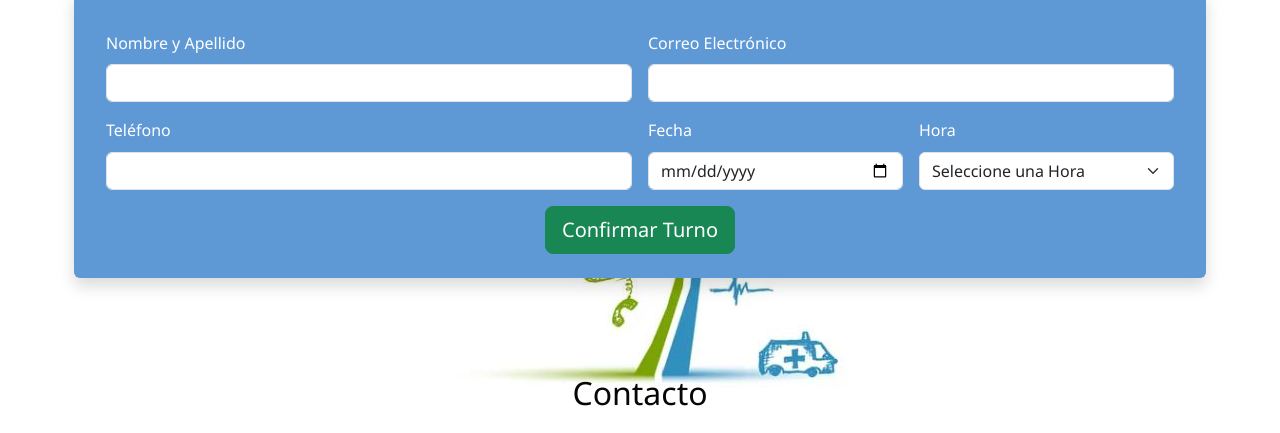
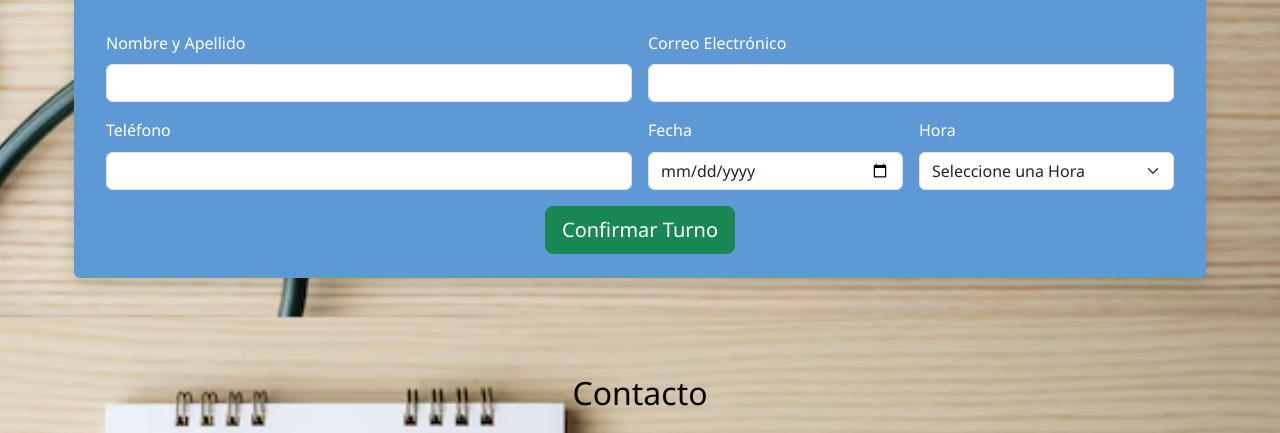
Before and after one commit to GonzaDH01/NP-turnos-consultorio, a website: page index.html in a window 1280 px wide. Shown: the part 483-916 px from the top of the page. Drawn offline with nearby package versions, Linux system fonts and the light colour scheme; grey boxes are pictures that could not be loaded.

Commit message:
nueva img

```diff
--- a/sass/reset/_reset.scss
+++ b/sass/reset/_reset.scss
@@ -11,9 +11,9 @@ body {
   font-family: 'Segoe UI', Tahoma, Geneva, Verdana, sans-serif;
   color: #333;
   line-height: 1.6;
-  background-image: url("../Images/fondo/fondo1.JPG");
+  background-image: url("../Images/fondo/fondo.avif");
   background-repeat: no-repeat;
-  background-size:auto;
+  background-size:cover;
   background-position: center;
   background-attachment: fixed;
 }
```
Also changed, not shown: CSS/estilos.css.
